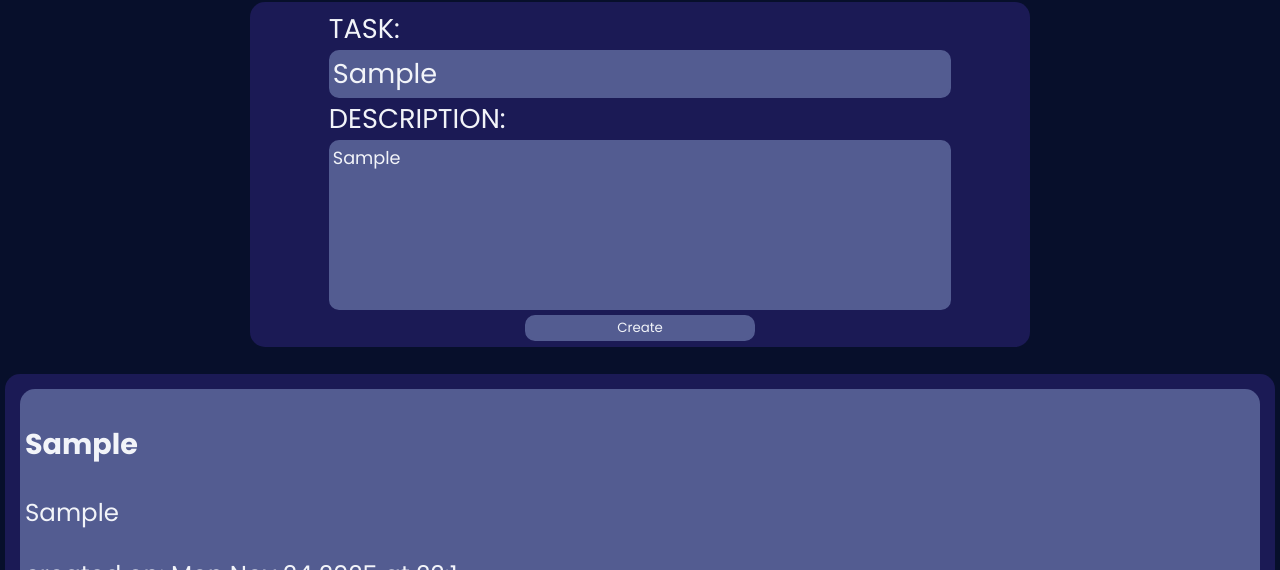
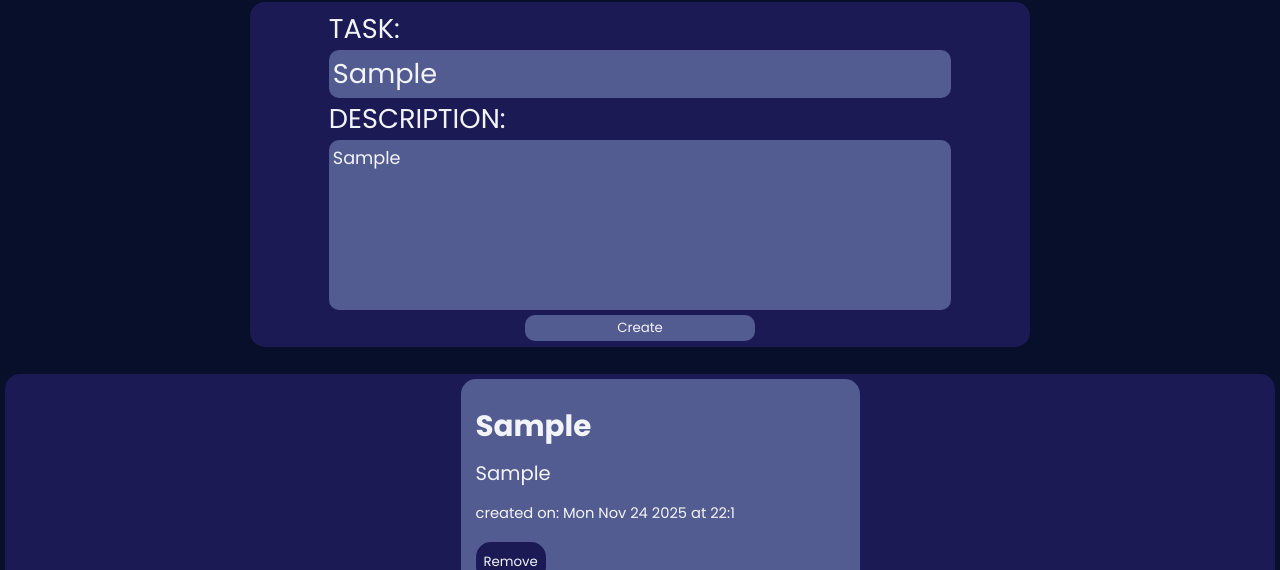
Before and after one commit to garcia-emmanuel182006/TODO-APP, a plain HTML site: page index.html in a window 1280 px wide. Both pictures are taken after typing "Sample", "Sample" into the empty fields and a click on the button "Create". Shown: the part 230-800 px from the top of the page. Drawn offline with Linux system fonts and the light colour scheme.

Commit message:
small changes

```diff
--- a/index.css
+++ b/index.css
@@ -101,25 +101,59 @@ textarea {
 
 ul {
   list-style: none;
-  padding: 10px;
   display: flex;
   flex-flow: row wrap;
-  justify-content: space-between;
+  justify-content: space-evenly;
   background-color: var(--mainColor);
   border-radius: 15px;
 
 }
 
-ul li {
+
+/* THIS IS THE STYLE FOR THE LI ELEMENTS ADDED TO THE UL LIST FROM THE JAVASCRIPT FILE */
+
+.list-item {
+  flex-flow: column nowrap;
   text-align: left;
+  box-sizing: content-box;
+  width: 30%;
+  height: 450px;
+  margin: 5px;
+  padding: 15px;
+
   font-size: .9em;
-  flex-basis: 45%;
-  flex-grow: 1;
-  margin: 5px;
-  padding: 5px;
+
   background-color: var(--secondaryColor);
   border-radius: 15px;
 
 }
 
-/* THIS IS THE STYLE FOR THE LI ELEMENTS ADDED TO THE UL LIST FROM THE JAVASCRIPT FILE */
+.task-title, .task-content {
+  display: block;
+  margin: 10px 0;
+}
+
+.task-title {
+  font-size: 1.2em;
+}
+
+.task-content {
+  font-size: .8em;
+  height: fit-content;
+  max-height: 45%;
+  overflow: clip;
+}
+
+.list-item-date_stamp {
+  font-size: .6em;
+}
+
+
+.delete-button {
+  background-color: var(--mainColor);
+  color: var(--fontColor);
+  border-radius: 15px;
+  border: 2px solid var(--mainColor);
+  width: 70px;
+  height: 40px;
+}
```
